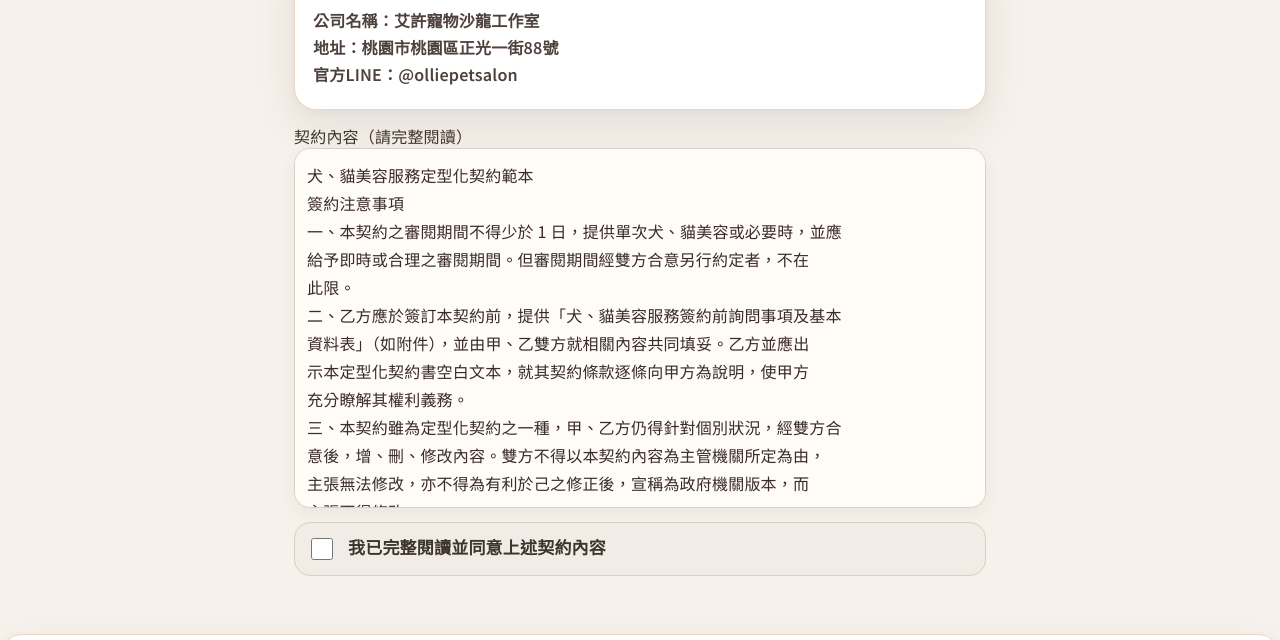
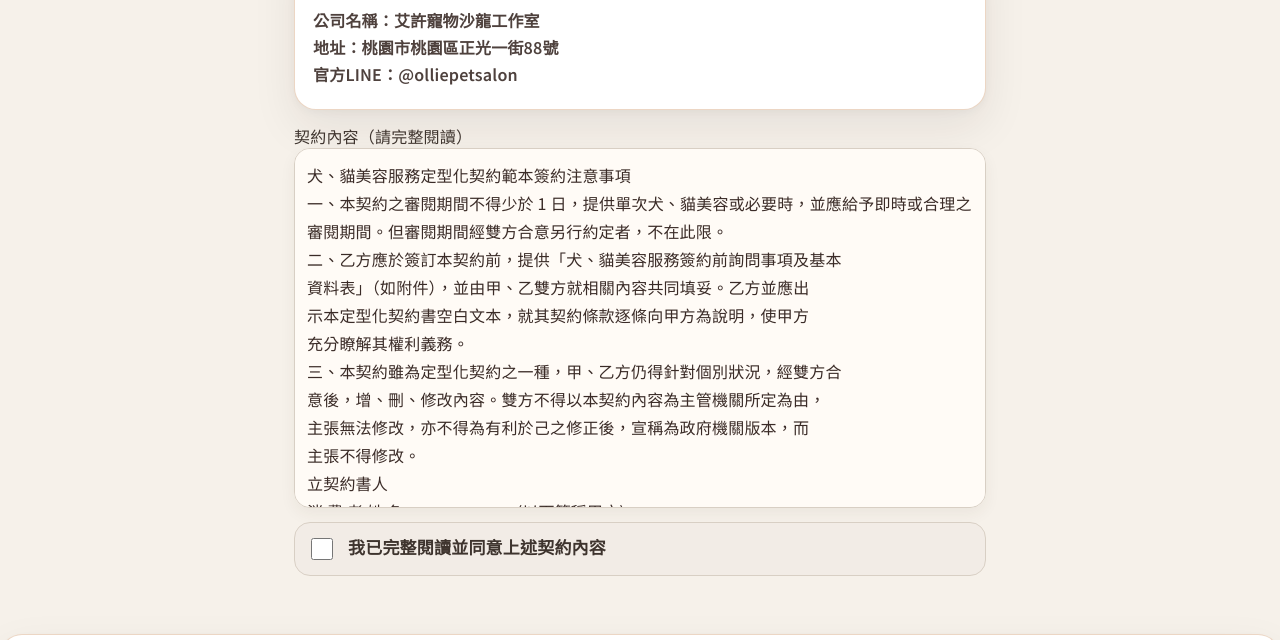
Before and after one commit to olliepetsalon/olliecontract, a plain HTML site: page index.html in a window 1280 px wide. Shown: the part 95-735 px from the top of the page. Drawn offline with Linux system fonts and the light colour scheme.

Commit message:
Update index.html

```diff
--- a/index.html
+++ b/index.html
@@ -470,11 +470,8 @@ body{
 
     <div class="contractBox">
       <pre id="contractText">
-犬、貓美容服務定型化契約範本
-簽約注意事項
-一、本契約之審閱期間不得少於 1 日，提供單次犬、貓美容或必要時，並應
-給予即時或合理之審閱期間。但審閱期間經雙方合意另行約定者，不在
-此限。
+犬、貓美容服務定型化契約範本簽約注意事項
+一、本契約之審閱期間不得少於 1 日，提供單次犬、貓美容或必要時，並應給予即時或合理之審閱期間。但審閱期間經雙方合意另行約定者，不在此限。
 二、乙方應於簽訂本契約前，提供「犬、貓美容服務簽約前詢問事項及基本
 資料表」（如附件），並由甲、乙雙方就相關內容共同填妥。乙方並應出
 示本定型化契約書空白文本，就其契約條款逐條向甲方為說明，使甲方
```
